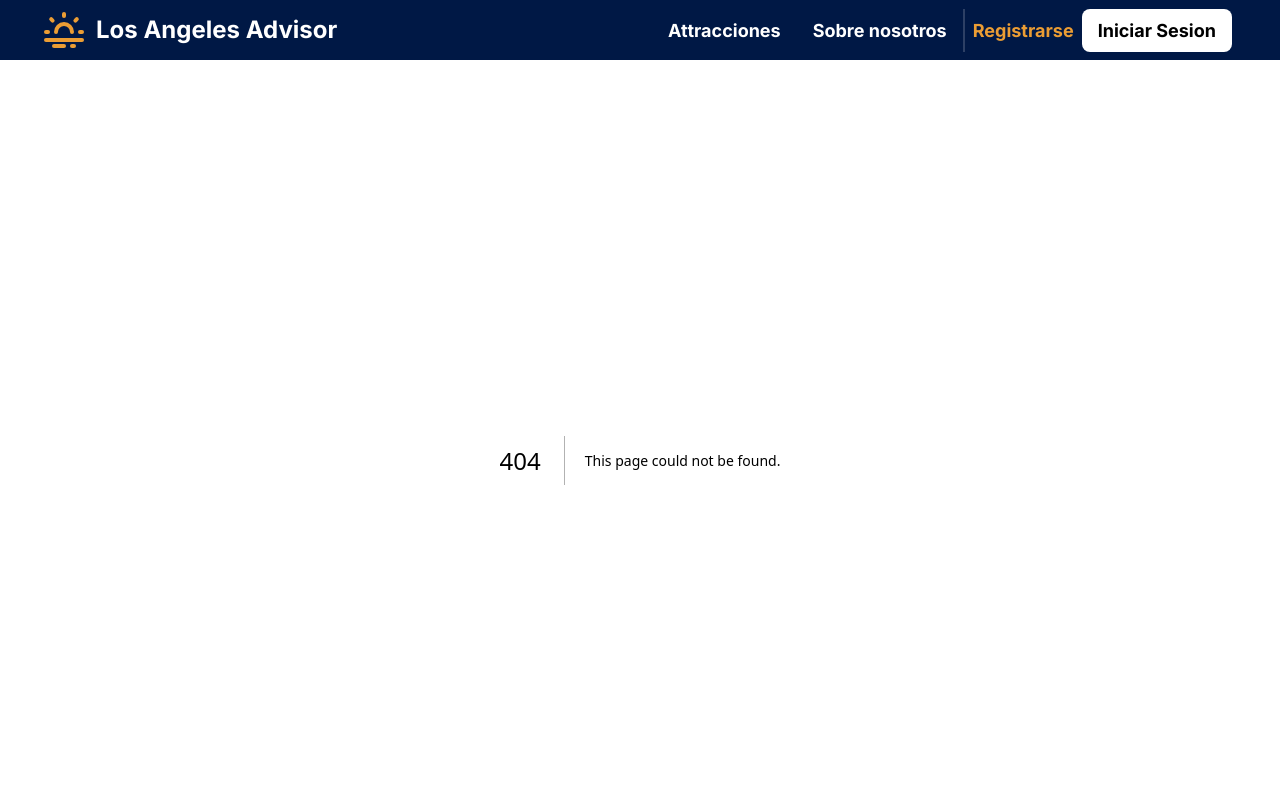
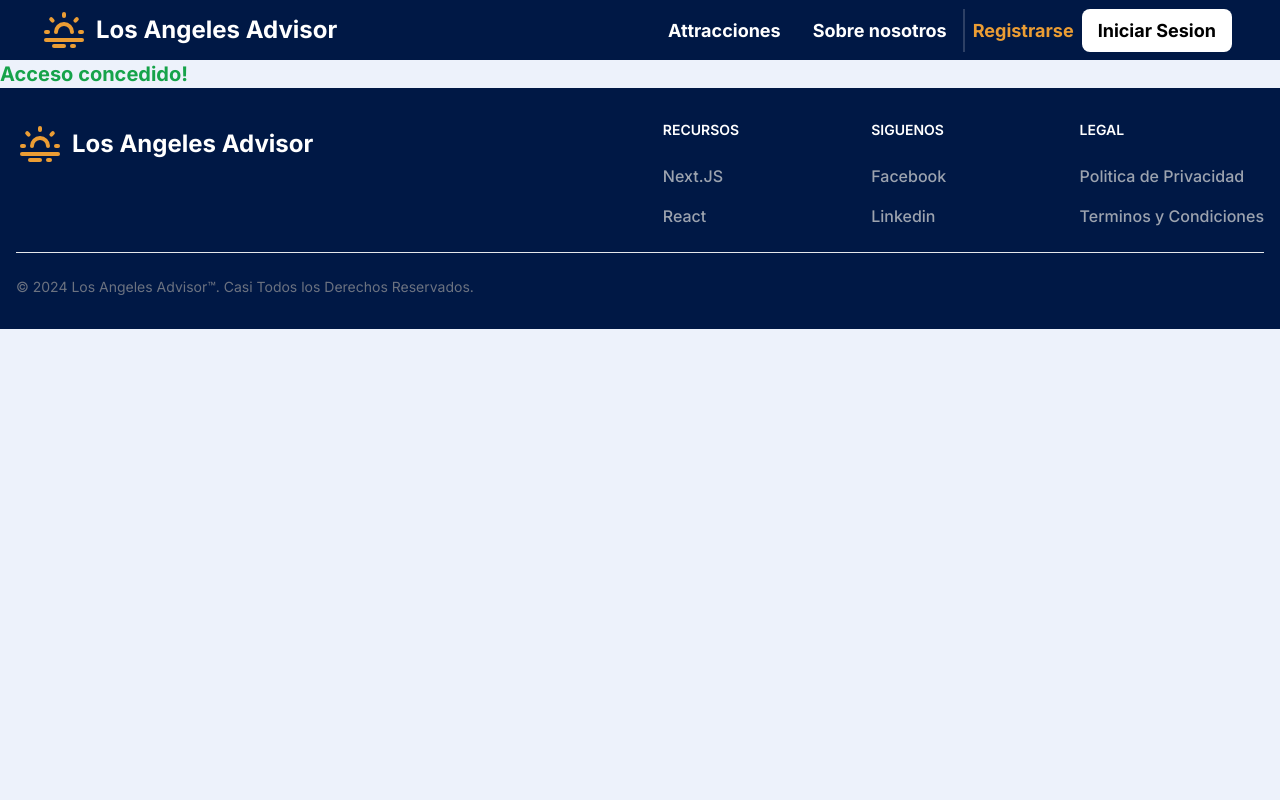
Before and after one commit to Hugocrown1/los-angeles-advisor, a Next.js app: page /only-admin in a window 1280 px wide. Before the commit this address had no page. Shown: the top 800 px of the page. Built offline with nearby package versions, Linux system fonts and the light colour scheme.

Commit message:
Add denegado and only-admin pages

```diff
--- /dev/null
+++ b/src/app/denegado/page.jsx
@@ -0,0 +1,11 @@
+import React from "react";
+
+const page = () => {
+  return (
+    <main>
+      <span className="text-xl font-bold text-red-600">Acceso denegado</span>
+    </main>
+  );
+};
+
+export default page;
--- /dev/null
+++ b/src/app/only-admin/page.jsx
@@ -0,0 +1,11 @@
+const page = () => {
+  return (
+    <main>
+      <span className="text-xl font-bold text-green-600">
+        Acceso concedido!
+      </span>
+    </main>
+  );
+};
+
+export default page;
```
